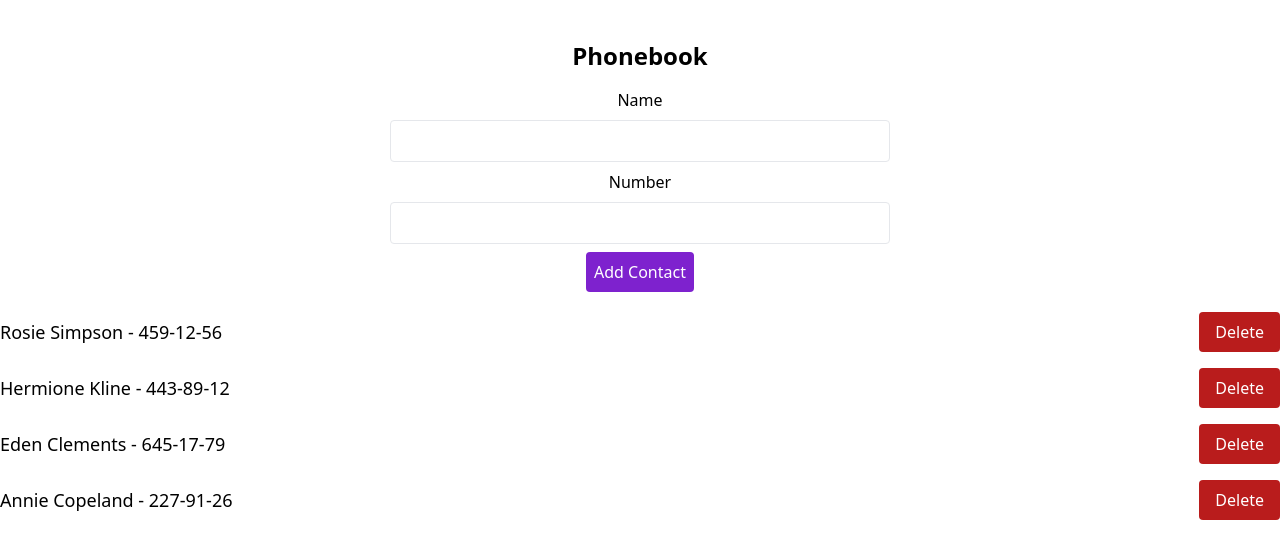
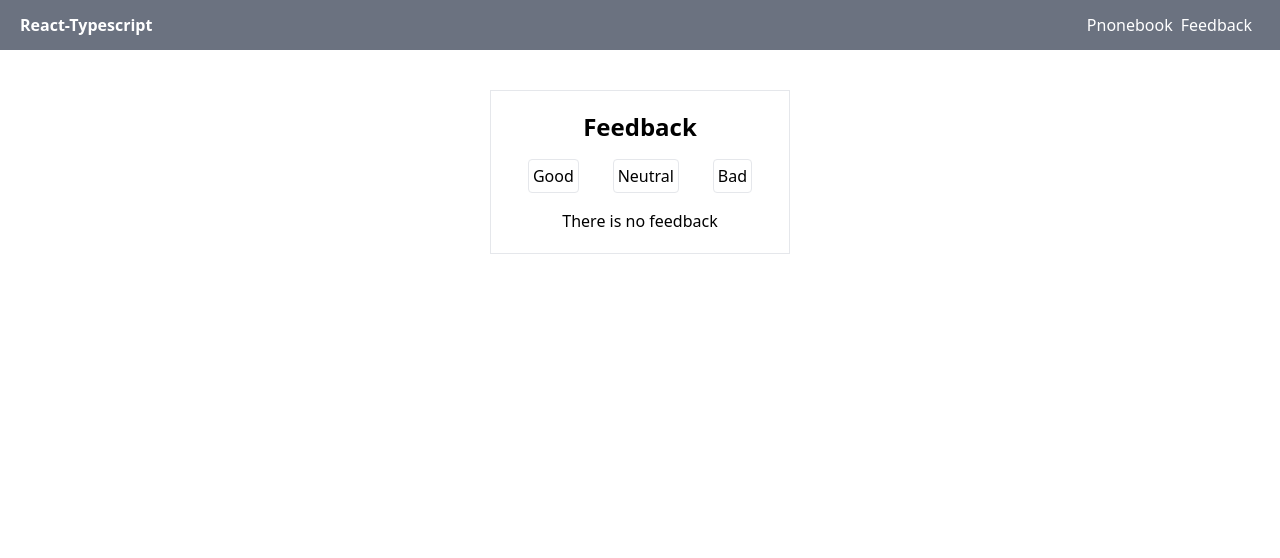
Before and after one commit to Sergiyan92/my-typescript-app, a React (Vite) app: page /feedback in a window 1280 px wide. Shown: the top 558 px of the page. Built offline with nearby package versions, Linux system fonts and the light colour scheme.

Commit message:
create navigation

```diff
--- a/package.json
+++ b/package.json
@@ -12,7 +12,8 @@
   "dependencies": {
     "nanoid": "^5.0.2",
     "react": "^18.2.0",
-    "react-dom": "^18.2.0"
+    "react-dom": "^18.2.0",
+    "react-router-dom": "^6.17.0"
   },
   "devDependencies": {
     "@types/react": "^18.2.15",
--- a/src/App.tsx
+++ b/src/App.tsx
@@ -1,11 +1,18 @@
-import PhoneBook from "./components/PhoneBook";
-// import Viget from "./components/Viget";
+import { Route, Routes } from "react-router-dom";
+import Navigation from "./components/Navigation";
+import PhonebookPage from "./pages/PhonebookPage";
+import FeedbackPage from "./pages/FeedbackPage";
+
 
 function App() {
   return (
     <>
-      {/* <Viget /> */}
-      <PhoneBook />
+      <Navigation />
+      <Routes>
+        <Route path="/" element={<PhonebookPage />} />
+        <Route path="/feedback" element={<FeedbackPage/>}/>
+      </Routes>
+
     </>
   );
 }
--- /dev/null
+++ b/src/components/Navigation.tsx
@@ -0,0 +1,18 @@
+import { Link } from "react-router-dom";
+const Navigation = () => {
+  return (
+    <nav className="h-[50px] flex justify-between px-5 bg-gray-500 items-center text-white">
+      <span className="font-bold">React-Typescript</span>
+      <span>
+        <Link to="/" className="mr-2">
+          Pnonebook
+        </Link>
+        <Link to="/feedback" className="mr-2">
+          Feedback
+        </Link>
+      </span>
+    </nav>
+  );
+};
+
+export default Navigation;
--- /dev/null
+++ b/src/pages/FeedbackPage.tsx
@@ -0,0 +1,7 @@
+import Viget from "../components/Viget";
+
+const FeedbackPage = () => {
+  return <Viget />;
+};
+
+export default FeedbackPage;
--- /dev/null
+++ b/src/pages/PhonebookPage.tsx
@@ -0,0 +1,7 @@
+import PhoneBook from "../components/PhoneBook";
+
+const PhonebookPage = () => {
+  return <PhoneBook />;
+};
+
+export default PhonebookPage;
```
Also changed, not shown: src/main.tsx (+8 -8 lines), 1 other file (tests, documents, lock files or other folders).
